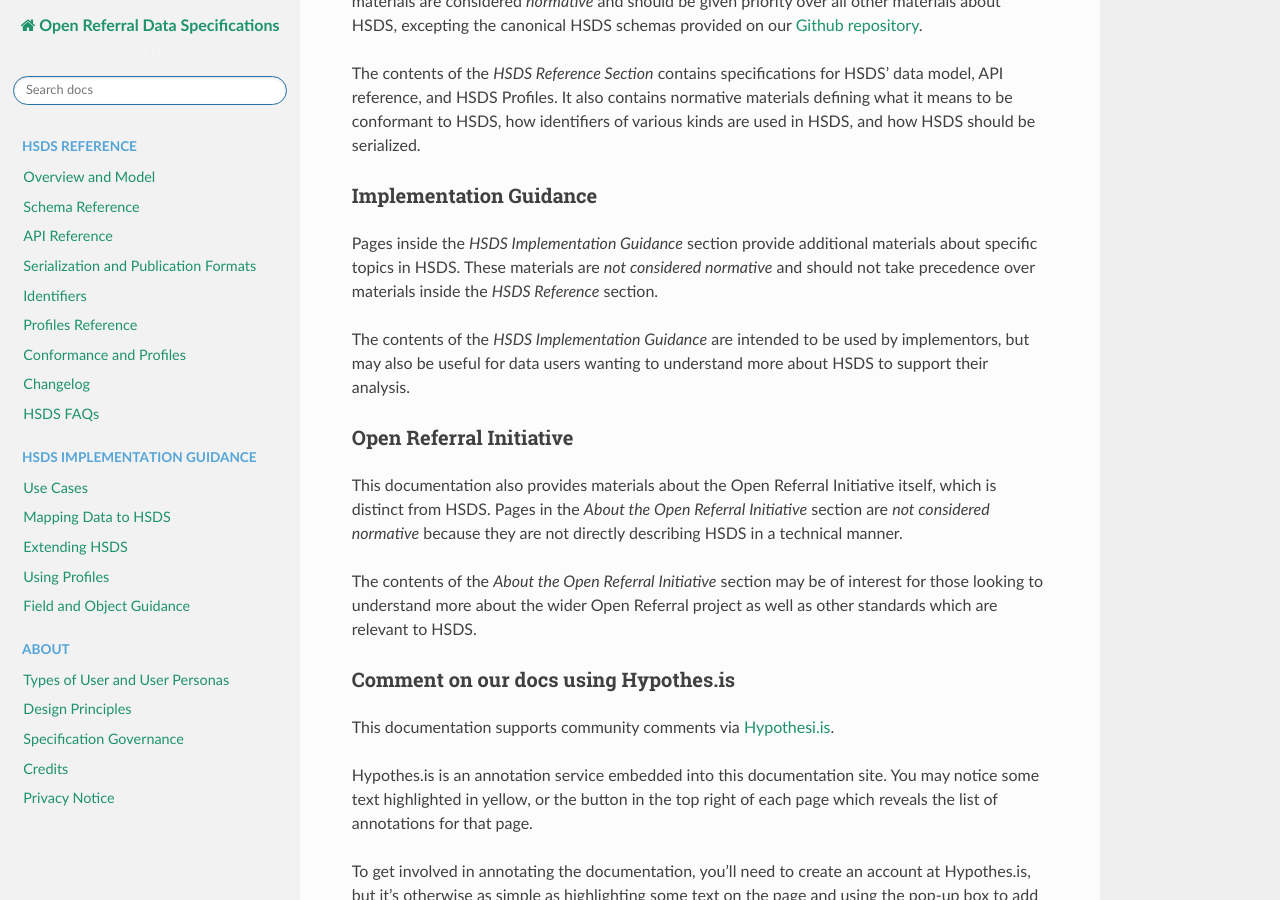
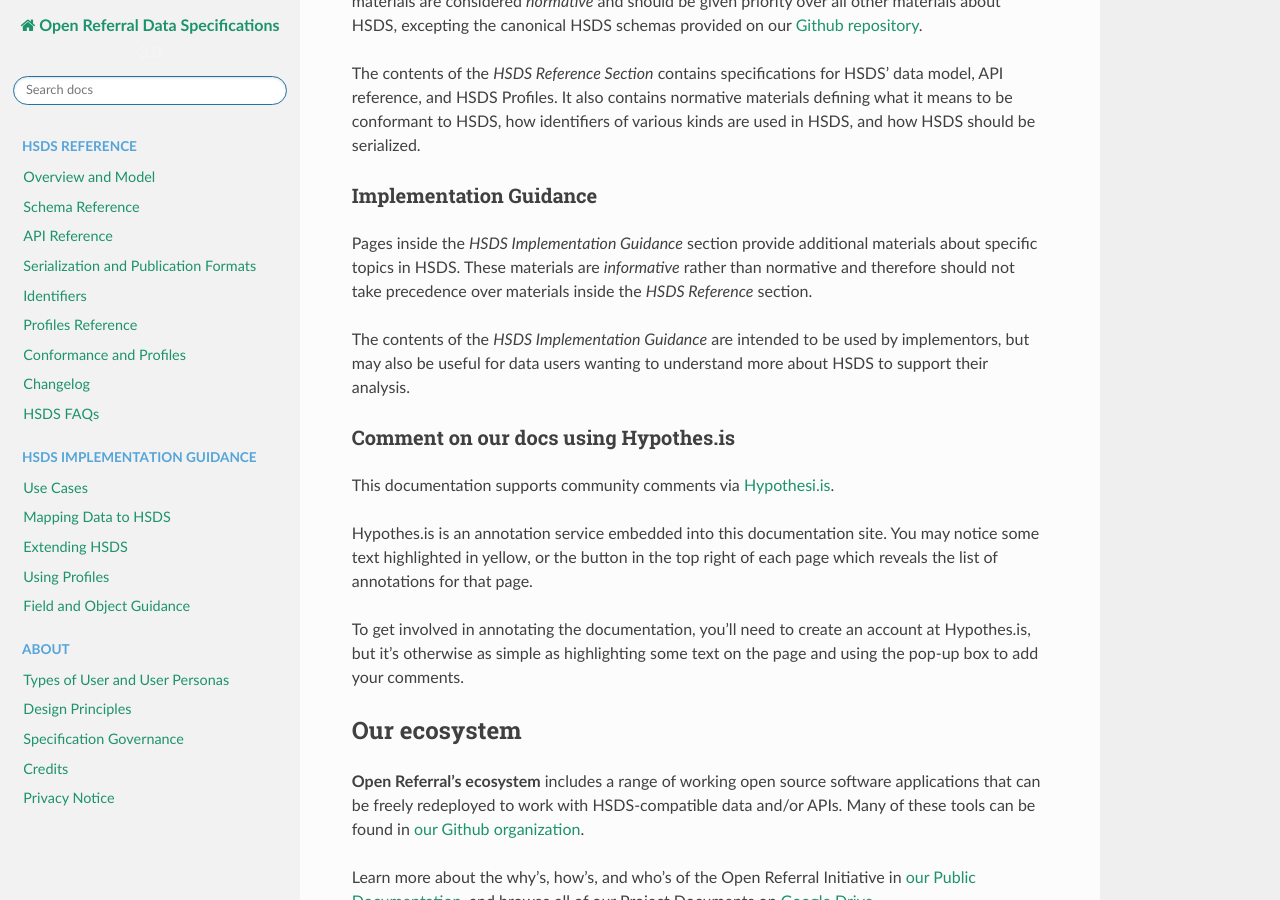
Before and after one commit to openreferral/specification, a Sphinx documentation site: the page built from docs/index.md, in a window 1280 px wide and 900 px high, scrolled down 808 px. Built offline with Sphinx 7.4.7 and the Read the Docs theme 2.0.0, drawn with Linux system fonts in a browser that asks for light colours; a script that is not in the unit is left out; comment, search, counter and statistics services are not loaded.

Commit message:
Replaced all instances of "Non-normative" with "Informative"
Based on community feedback and the desires of members of the core OR
team, replaced all occurrences of the phrase "non-normative" and "not
normative" with "informative""

```diff
--- a/docs/index.md
+++ b/docs/index.md
@@ -17,15 +17,9 @@
 
 ### Implementation Guidance
 
-Pages inside the *HSDS Implementation Guidance* section provide additional materials about specific topics in HSDS. These materials are *not considered normative* and should not take precedence over materials inside the *HSDS Reference* section.
+Pages inside the *HSDS Implementation Guidance* section provide additional materials about specific topics in HSDS. These materials are *informative* rather than normative and therefore should not take precedence over materials inside the *HSDS Reference* section.
 
 The contents of the *HSDS Implementation Guidance* are intended to be used by implementors, but may also be useful for data users wanting to understand more about HSDS to support their analysis.
-
-### Open Referral Initiative
-
-This documentation also provides materials about the Open Referral Initiative itself, which is distinct from HSDS. Pages in the *About the Open Referral Initiative* section are *not considered normative* because they are not directly describing HSDS in a technical manner.
-
-The contents of the *About the Open Referral Initiative* section may be of interest for those looking to understand more about the wider Open Referral project as well as other standards which are relevant to HSDS.
 
 ### Comment on our docs using Hypothes.is
 
```
Also changed, not shown: docs/hsds/extending.md (+1 -1 lines), docs/hsds/field_guidance.md (+1 -1 lines), docs/hsds/mapping_guidance.md (+1 -1 lines), docs/hsds/use_cases.md (+1 -1 lines), docs/hsds/using_profiles.md (+1 -1 lines).
